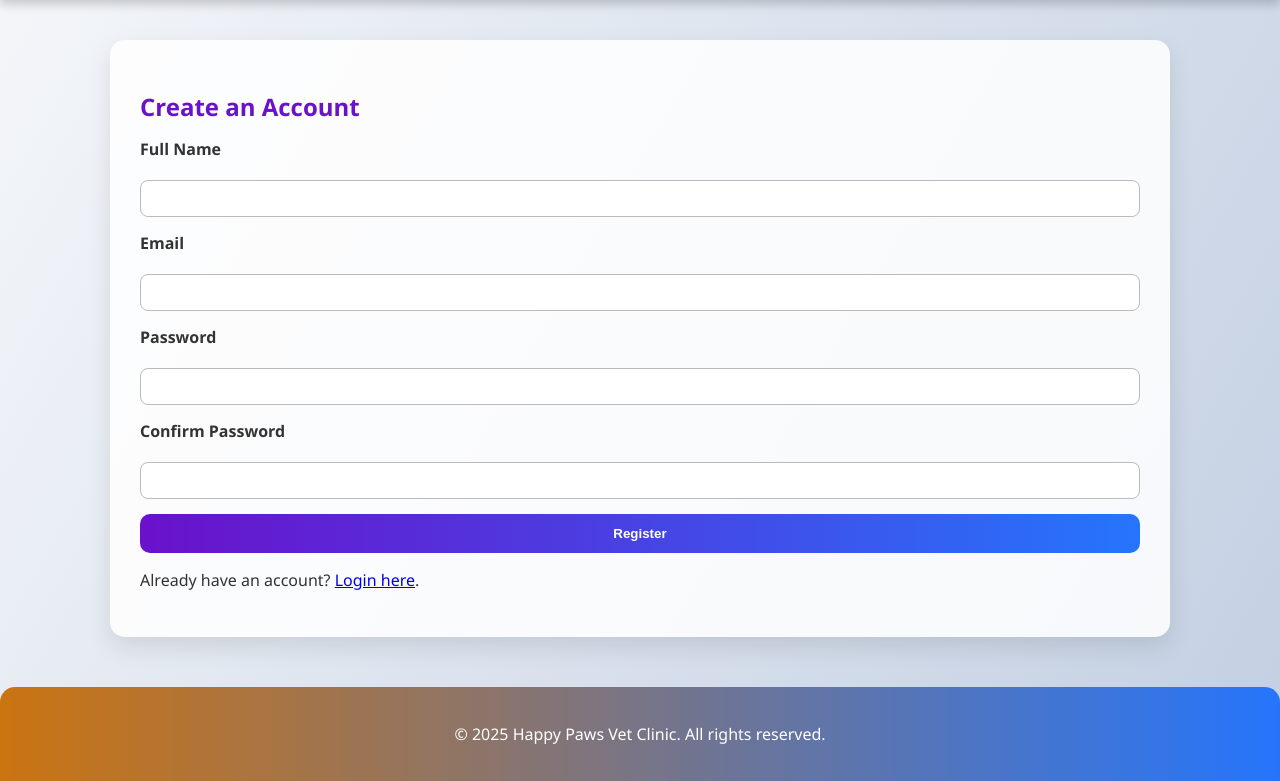
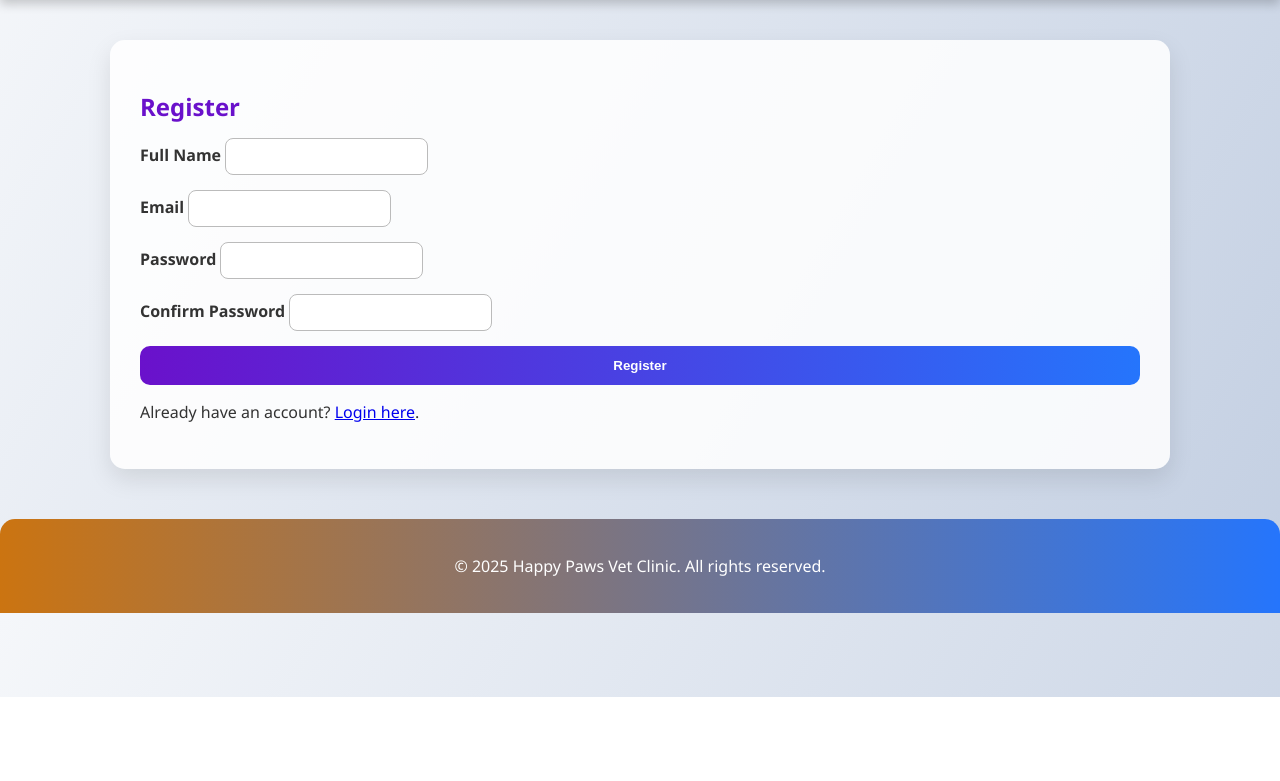
Before and after one commit to DeQuirozJanPaul200408/Happy-Paws-Vet-Clinic, a Flask app: page /register in a window 1280 px wide. Shown: the part 103-884 px from the top of the page. After the commit the page ends 800 px from the top, so only its background shows below. Run offline with Flask 3, Linux system fonts and the light colour scheme.

Commit message:
Fourth Commit

```diff
--- a/app.py
+++ b/app.py
@@ -18,6 +18,7 @@ login_manager = LoginManager(app)
 login_manager.login_view = 'login'
 
 csrf = CSRFProtect(app)
+
 
 class User(UserMixin, db.Model):
     id = db.Column(db.Integer, primary_key=True)
@@ -62,7 +63,8 @@ SERVICES = [
 
 STAFF = [
     {'name': 'Jan Paul E. De Quiroz', 'role': 'Senior Veterinarian', 'bio': 'Expert in animal health and wellness with years of dedicated service.'},
-    {'name': 'Danniel John Morales', 'role': 'Veterinarian', 'bio': 'Specializes in surgery and compassionate pet care.'}, {'name': 'Zuriel Pecadero', 'role': 'Help Desk.', 'bio': 'Helps you for your inquiries.'},
+    {'name': 'Danniel John Morales', 'role': 'Veterinarian', 'bio': 'Specializes in surgery and compassionate pet care.'},
+    {'name': 'Zuriel Pecadero', 'role': 'Help Desk', 'bio': 'Helps you for your inquiries.'},
 ]
 
 
@@ -279,6 +281,16 @@ def appointment_delete(id):
     return redirect(url_for('appointments_list'))
 
 
+# 👇 NEW ROUTE TO VIEW DATABASE CONTENTS
+@app.route('/showdata')
+@login_required
+def show_data():
+    users = User.query.all()
+    pets = Pet.query.all()
+    appointments = Appointment.query.all()
+    return render_template('showdata.html', users=users, pets=pets, appointments=appointments)
+
+
 @app.route('/services')
 def services():
     return render_template('services.html', services=SERVICES)
--- a/templates/register.html
+++ b/templates/register.html
@@ -1,23 +1,25 @@
 {% extends "base.html" %}
 {% block content %}
-<h2>Create an Account</h2>
-
+<h2>Register</h2>
 <form method="POST">
-    {{ form.hidden_tag() }}
-    <label>{{ form.name.label }}</label>
+  {{ form.hidden_tag() }}
+  <div class="mb-3">
+    {{ form.name.label(class="form-label") }}
     {{ form.name(class="form-control") }}
-
-    <label>{{ form.email.label }}</label>
+  </div>
+  <div class="mb-3">
+    {{ form.email.label(class="form-label") }}
     {{ form.email(class="form-control") }}
-
-    <label>{{ form.password.label }}</label>
+  </div>
+  <div class="mb-3">
+    {{ form.password.label(class="form-label") }}
     {{ form.password(class="form-control") }}
-
-    <label>{{ form.password2.label }}</label>
+  </div>
+  <div class="mb-3">
+    {{ form.password2.label(class="form-label") }}
     {{ form.password2(class="form-control") }}
-
-    {{ form.submit(class="btn") }}
+  </div>
+  {{ form.submit(class="btn btn-primary") }}
 </form>
-
-<p>Already have an account? <a href="{{ url_for('login') }}">Login here</a>.</p>
+<p class="mt-2">Already have an account? <a href="{{ url_for('login') }}">Login here</a>.</p>
 {% endblock %}
```
Also changed, not shown: templates/staff.html (+9 -6 lines), instance/vetclinic.db.
